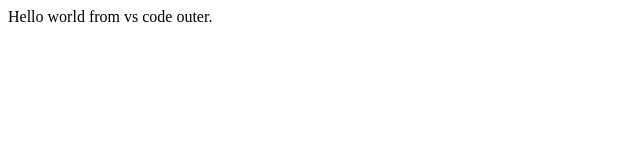
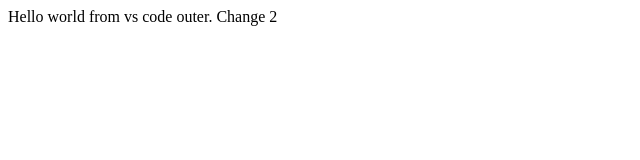
Before and after one commit to Luther-Varys/testazurebravos01, a plain HTML site: page index.html in a window 1280 px wide. Shown: the full height of the page, 0-640 px from the left. Drawn offline with Linux system fonts and the light colour scheme.

Commit message:
updated index.html

```diff
--- a/index.html
+++ b/index.html
@@ -10,7 +10,7 @@
 <body>
 
     <div class="container">
-            Hello world from vs code outer.
+            Hello world from vs code outer. Change 2
     </div>
 
 </body>
```
